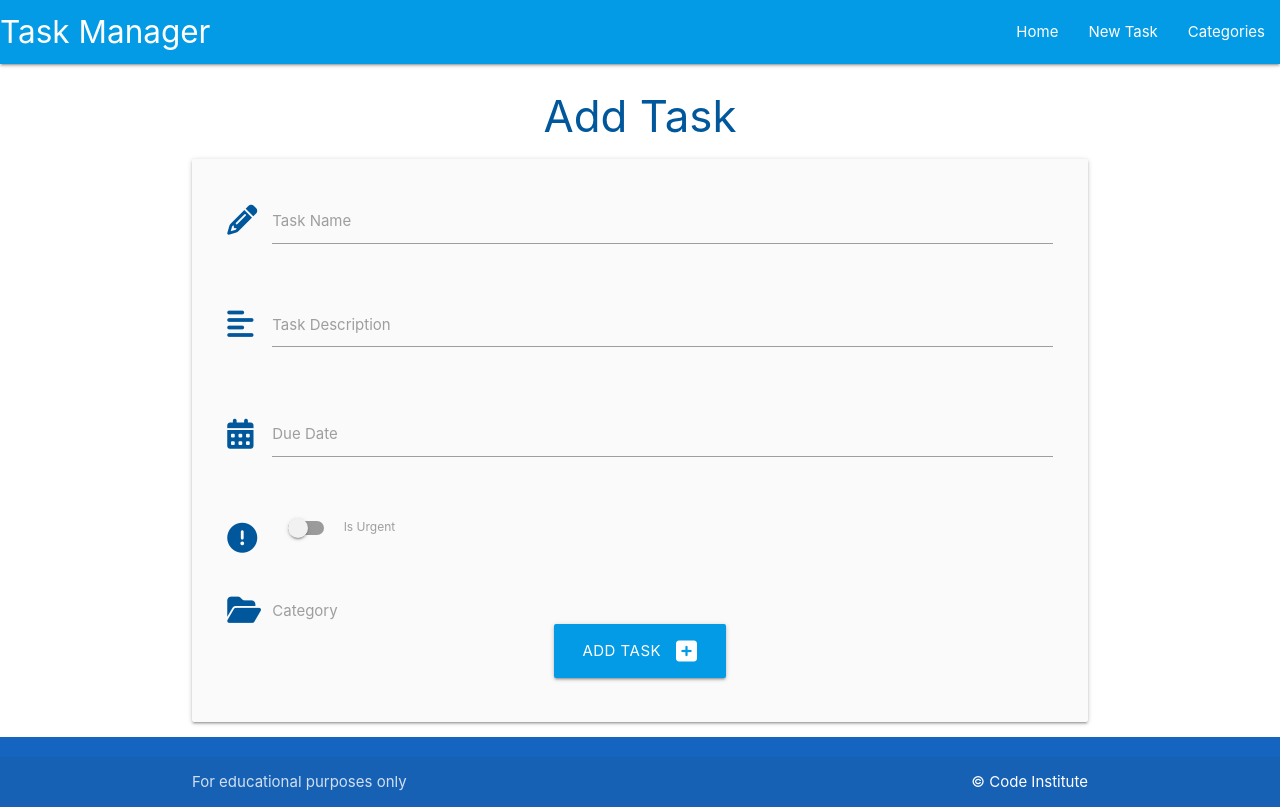
After one commit to cniblock/Database_1, a Python web app: template taskmanager/templates/add_task.html in a window 1280 px wide. The commit adds this page. Run offline with Jinja, Linux system fonts and the light colour scheme; the template is opened without the code that fills it, so the values that code supplies are empty.

Commit message:
added add task file and function

```diff
--- a/taskmanager/static/js/script.js
+++ b/taskmanager/static/js/script.js
@@ -1,4 +1,16 @@
 document.addEventListener('DOMContentLoaded', function() {
+  // sidenav initialization
     let sidenav = document.querySelectorAll('.sidenav');
     MIDIAccess.Sidenav.init(sidenav);
+
+    // datepicker initialization
+    var datepicker = document.querySelectorAll('.datepicker');
+    M.Datepicker.init(datepicker, {
+      format: "dd mmmm, yyyy",
+      i18n: {done: "Select"}
+    });
+
+    // select initialization
+    var elems = document.querySelectorAll('select');
+    var instances = M.FormSelect.init(elems, options);
   });
--- /dev/null
+++ b/taskmanager/templates/add_task.html
@@ -0,0 +1,70 @@
+{% extends "base.html" %}
+{% block content %}
+
+<h3 class="light-blue-text text-darken-4 center-align">Add Task</h3>
+
+<div class="row card-panel grey lighten-5">
+    <form class="col s12" method="POST" action="{{ url_for('add_task') }}">
+        <!-- task name -->
+        <div class="row">
+            <div class="input-field col s12">
+                <i class="fas fa-pencil-alt prefix light-blue-text text-darken-4"></i>
+                <input id="task_name" name="task_name" minlength="5" maxlength="50" type="text" class="validate" required>
+                <label for="task_name">Task Name</label>
+            </div>
+        </div>
+        <!-- task description -->
+        <div class="row">
+            <div class="input-field col s12">
+                <i class="fas fa-align-left prefix light-blue-text text-darken-4"></i>
+                <textarea id="task_description" name="task_description" minlength="5" maxlength="200"
+                    type="text" class="materialize-textarea validate" required></textarea>
+                <label for="task_description">Task Description</label>
+            </div>
+        </div>
+        <!-- due date -->
+        <div class="row">
+            <div class="input-field col s12">
+                <i class="fas fa-calendar-alt prefix light-blue-text text-darken-4"></i>
+                <input id="due_date" name="due_date" type="text" class="datepicker validate" required>
+                <label for="due_date">Due Date</label>
+            </div>
+        </div>
+        <!-- is urgent -->
+        <div class="row">
+            <div class="input-field col s12">
+                <div class="switch">
+                    <i class="fas fa-exclamation-circle prefix light-blue-text text-darken-4"></i>
+                    <label for="is_urgent">
+                        <input id="is_urgent" name="is_urgent" type="checkbox">
+                        <span class="lever"></span>
+                        Is Urgent
+                    </label>
+                </div>
+            </div>
+        </div>
+        <!-- category id -->
+        <div class="row">
+            <div class="input-field col s12">
+                <i class="fas fa-folder-open prefix light-blue-text text-darken-4"></i>
+                <select id="category_id" name="category_id" class="validate" required>
+                    <option value="" disabled selected>Choose Category</option>
+                    {% for category in categories %}
+                        <option value="{{ category.id }}">{{ category.category_name }}</option>
+                    {% endfor %}
+                </select>
+                <label for="category_id">Category</label>
+            </div>
+        </div>
+        <!-- submit button -->
+        <div class="row">
+            <div class="col s12 center-align">
+                <button type="submit" class="btn-large light-blue darken-1">
+                    Add Task <i class="fas fa-plus-square right"></i>
+                </button>
+            </div>
+        </div>
+    </form>
+</div>
+
+{% endblock %}
--- a/taskmanager/templates/base.html
+++ b/taskmanager/templates/base.html
@@ -19,7 +19,7 @@
               <a href="#" data-target="mobile-demo" class="sidenav-trigger"><i class="fas fa-bars"></i></a>
               <ul class="right hide-on-med-and-down">
                 <li><a href="{{ url_for('home') }}">Home</a></li>
-                <li><a href="">New Task</a></li>
+                <li><a href="{{ url_for('add_task') }}">New Task</a></li>
                 <li><a href="{{ url_for('categories') }}">Categories</a></li>
               </ul>
             </div>
@@ -27,7 +27,7 @@
         <!-- mobile sidebar -->
           <ul class="sidenav" id="mobile-demo">
             <li><a href="{{ url_for('home') }}">Home</a></li>
-            <li><a href="">New Task</a></li>
+            <li><a href="{{ url_for('add_task') }}">New Task</a></li>
             <li><a href="{{ url_for('categories') }}">Categories</a></li>
           </ul>
     </header>
--- a/taskmanager/templates/categories.html
+++ b/taskmanager/templates/categories.html
@@ -21,7 +21,7 @@
         </div>
         <div class="card-action">
           <a href="{{ url_for('edit_category', category_id=category.id) }}" class="btn green accent-4">Edit</a>
-          <a href="#" class="btn red">Delete</a>
+          <a href="{{ url_for('delete_category', category_id=category.id) }}" class="btn red">Delete</a>
         </div>
       </div>
     </div>
```
Also changed, not shown: taskmanager/routes.py (+25 -0 lines), taskmanager/templates/tasks.html (+8 -0 lines).
